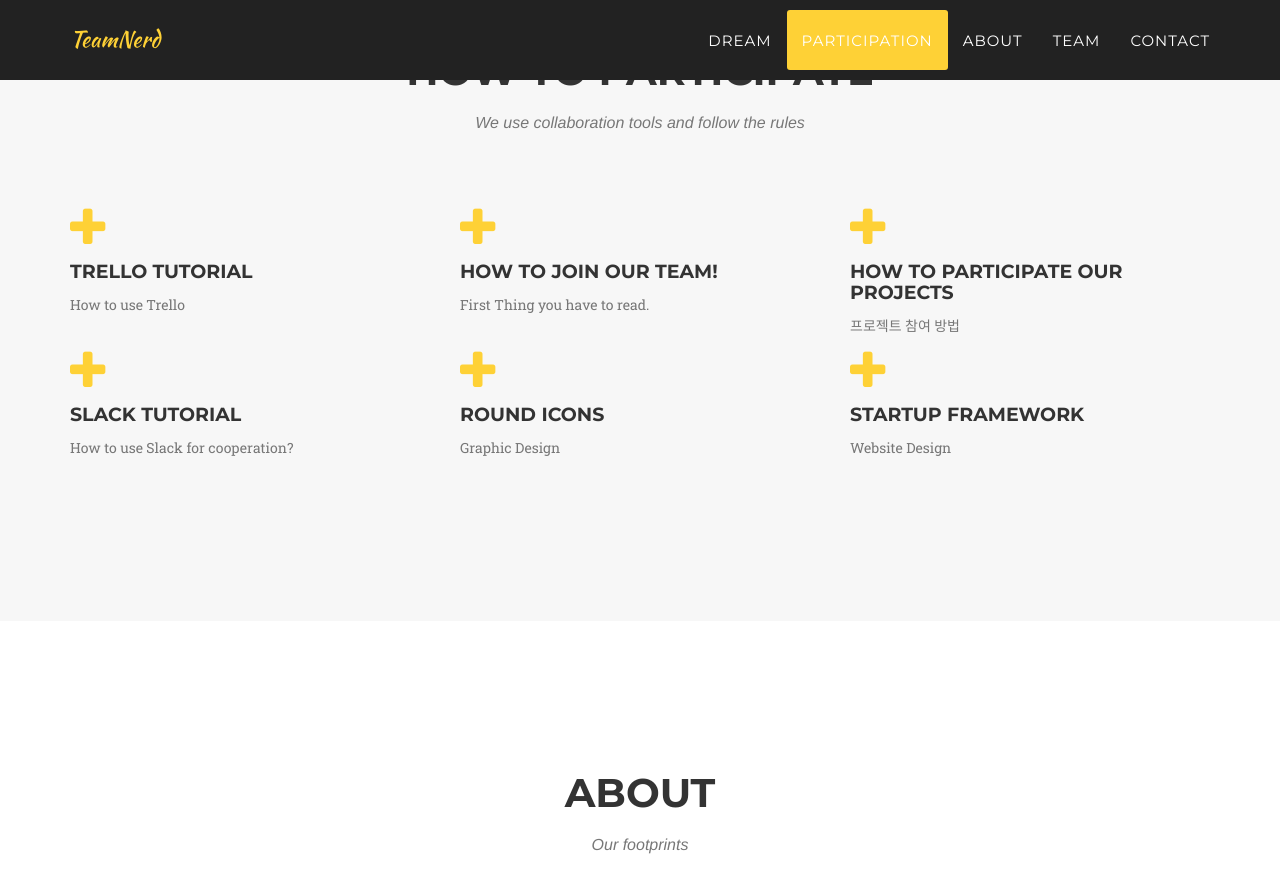
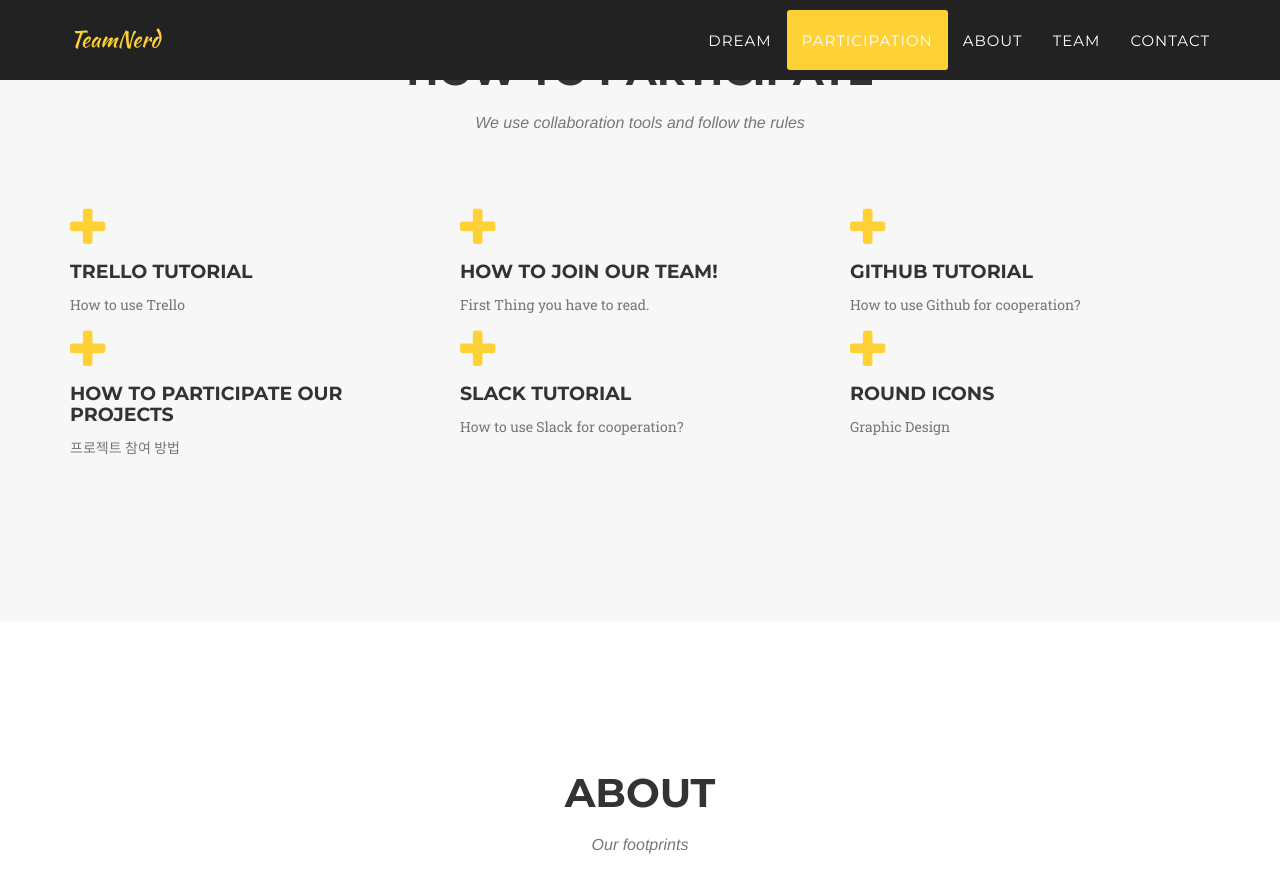
Before and after one commit to TeamNerd/TeamNerd, a Jekyll site: the page built from _posts/2014-07-14-project-5.markdown, in a window 1280 px wide and 900 px high, scrolled down 1671 px. Shown: the top 893 px of the window. Built offline with Jekyll 4.4.1, drawn with Linux system fonts in a browser that asks for light colours; some web fonts are replaced.

Commit message:
Update 2014-07-14-project-5.markdown

```diff
--- a/_posts/2014-07-14-project-5.markdown
+++ b/_posts/2014-07-14-project-5.markdown
@@ -1,15 +1,14 @@
 ---
-title: Startup Framework
-subtitle: Website Design
+title: Github Tutorial
+subtitle: How to use Github for cooperation?
 layout: default
 modal-id: 5
-date: 2014-07-14
+date: 2019-12-02
 img: startup-framework.png
 thumbnail: startup-framework-thumbnail.png
 alt: image-alt
 project-date: April 2014
-client: Start Bootstrap
-category: Web Development
-description: Lorem ipsum dolor sit amet, usu cu alterum nominavi lobortis. At duo novum diceret. Tantas apeirian vix et, usu sanctus postulant inciderint ut, populo diceret necessitatibus in vim. Cu eum dicam feugiat noluisse.
-
+writer: Alex
+category: Alex
+description: Github
 ---
```
